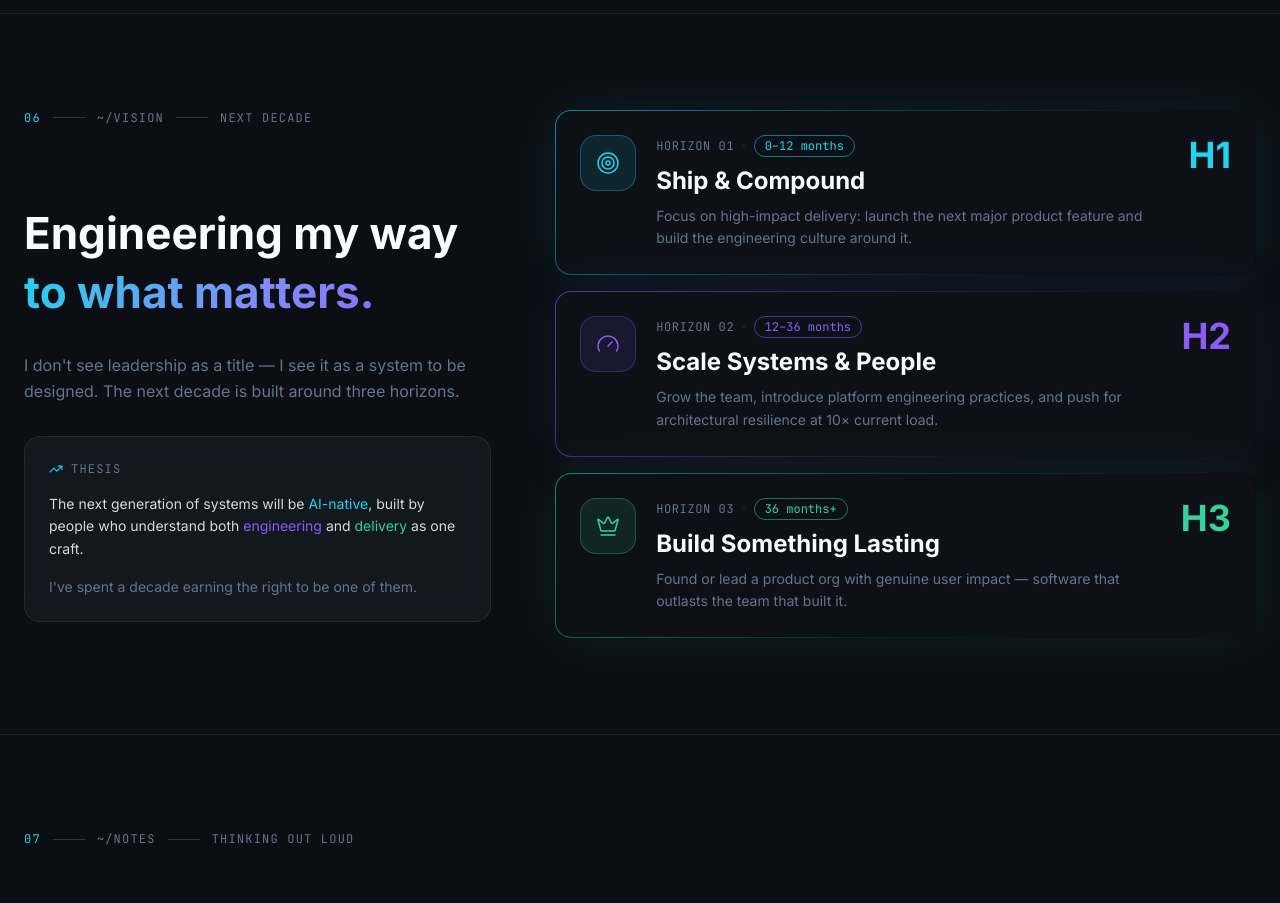
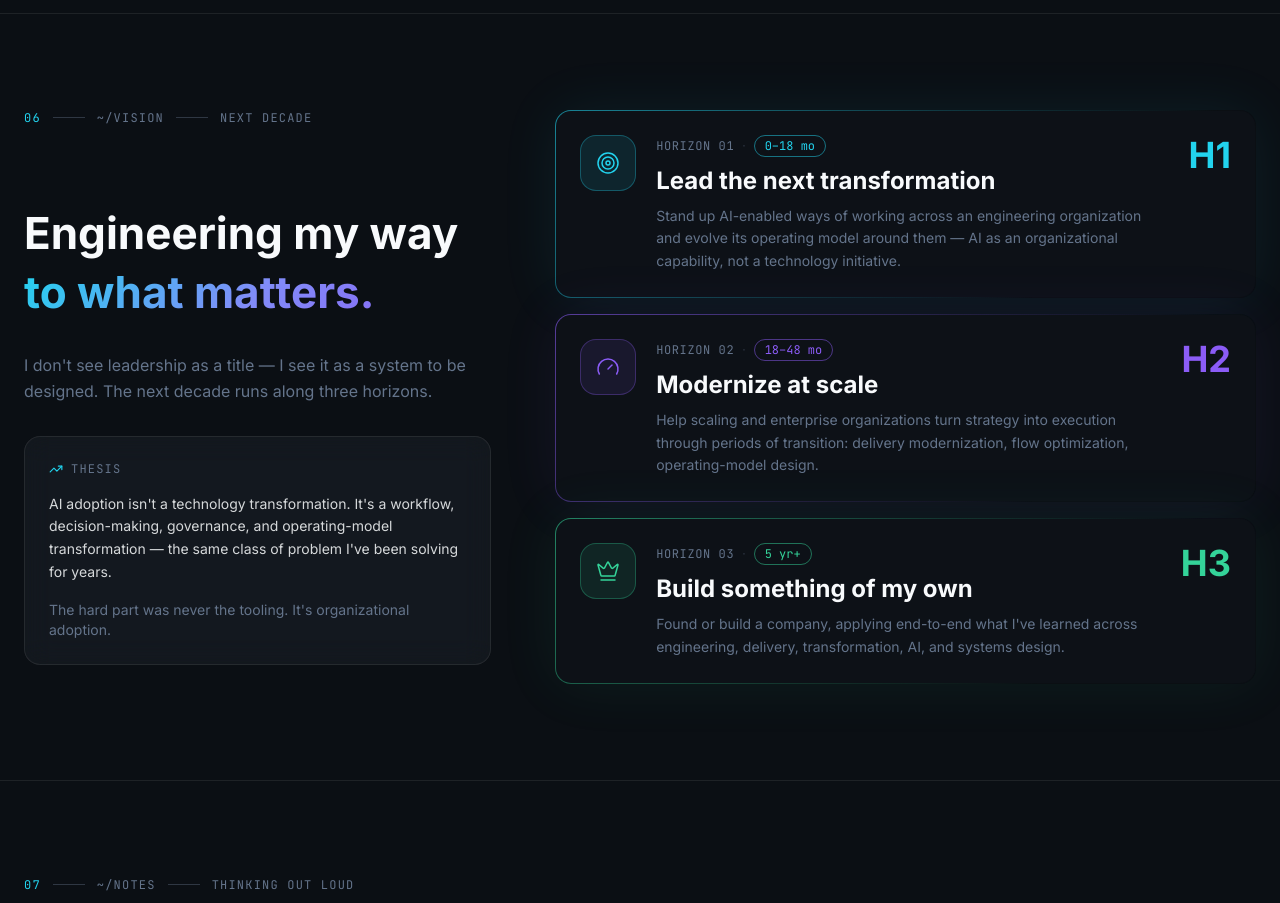
Before and after one commit to eamoe/digital-cv, a Next.js app: page /digital-cv/ in a window 1280 px wide. Shown: the part 7800-8703 px from the top of the page. Built offline with nearby package versions, Linux system fonts and the light colour scheme.

Commit message:
feat(vision): reframe horizons + thesis around AI operating-model transformation

```diff
--- a/src/components/portfolio/Vision.tsx
+++ b/src/components/portfolio/Vision.tsx
@@ -3,8 +3,10 @@
 import { motion } from 'framer-motion'
 import { Target, Gauge, Crown, TrendingUp, type LucideIcon } from 'lucide-react'
 import SectionLabel from './SectionLabel'
-import vision from '@/data/vision.json'
-import type { VisionItem, AccentColor } from '@/types'
+import visionData from '@/data/vision.json'
+import type { Vision as VisionData, AccentColor } from '@/types'
+
+const data = visionData as VisionData
 
 const ICON_MAP: Record<string, LucideIcon> = { Target, Gauge, Crown }
 
@@ -15,7 +17,7 @@ const ACCENT: Record<AccentColor, { text: string; border: string; bg: string; pi
 }
 
 export default function Vision() {
-  const items = vision as VisionItem[]
+  const items = data.horizons
 
   return (
     <section id="vision" className="py-24 px-6 border-t border-white/8">
@@ -33,16 +35,15 @@ export default function Vision() {
             <SectionLabel index="06" path="~/vision" kicker="next decade" />
             <div className="space-y-1">
               <h2 className="text-[2.75rem] font-bold leading-tight text-foreground">
-                Engineering my way
+                {data.headline_lead}
               </h2>
               <h2 className="text-[2.75rem] font-bold leading-tight text-gradient-cyan-violet">
-                to what matters.
+                {data.headline_rest}
               </h2>
             </div>
 
             <p className="text-muted text-base leading-relaxed">
-              I don&apos;t see leadership as a title — I see it as a system to be designed.
-              The next decade is built around three horizons.
+              {data.intro}
             </p>
 
             {/* Thesis box */}
@@ -52,13 +53,10 @@ export default function Vision() {
                 <span className="text-xs font-mono text-muted uppercase tracking-widest">Thesis</span>
               </div>
               <p className="text-foreground/85 text-sm leading-relaxed">
-                The next generation of systems will be{' '}
-                <span className="text-primary">AI-native</span>, built by people who understand both{' '}
-                <span className="text-accent">engineering</span> and{' '}
-                <span className="text-emerald">delivery</span> as one craft.
+                {data.thesis_lead}
               </p>
               <p className="text-muted text-sm">
-                I&apos;ve spent a decade earning the right to be one of them.
+                {data.thesis_rest}
               </p>
             </div>
           </motion.div>
--- a/src/data/vision.json
+++ b/src/data/vision.json
@@ -1,26 +1,33 @@
-[
+{
+  "headline_lead": "Engineering my way",
+  "headline_rest": "to what matters.",
+  "intro": "I don't see leadership as a title — I see it as a system to be designed. The next decade runs along three horizons.",
+  "thesis_lead": "AI adoption isn't a technology transformation. It's a workflow, decision-making, governance, and operating-model transformation — the same class of problem I've been solving for years.",
+  "thesis_rest": "The hard part was never the tooling. It's organizational adoption.",
+  "horizons": [
     {
       "horizon": "Horizon 01",
-    "timeRange": "0–12 months",
+      "timeRange": "0–18 mo",
       "icon": "Target",
-    "title": "Ship & Compound",
-    "description": "Focus on high-impact delivery: launch the next major product feature and build the engineering culture around it.",
+      "title": "Lead the next transformation",
+      "description": "Stand up AI-enabled ways of working across an engineering organization and evolve its operating model around them — AI as an organizational capability, not a technology initiative.",
       "accent": "cyan"
     },
     {
       "horizon": "Horizon 02",
-    "timeRange": "12–36 months",
+      "timeRange": "18–48 mo",
       "icon": "Gauge",
-    "title": "Scale Systems & People",
-    "description": "Grow the team, introduce platform engineering practices, and push for architectural resilience at 10× current load.",
+      "title": "Modernize at scale",
+      "description": "Help scaling and enterprise organizations turn strategy into execution through periods of transition: delivery modernization, flow optimization, operating-model design.",
       "accent": "violet"
     },
     {
       "horizon": "Horizon 03",
-    "timeRange": "36 months+",
+      "timeRange": "5 yr+",
       "icon": "Crown",
-    "title": "Build Something Lasting",
-    "description": "Found or lead a product org with genuine user impact — software that outlasts the team that built it.",
+      "title": "Build something of my own",
+      "description": "Found or build a company, applying end-to-end what I've learned across engineering, delivery, transformation, AI, and systems design.",
       "accent": "emerald"
     }
   ]
+}
```
Also changed, not shown: src/types.ts (+9 -0 lines). Lines whose indentation alone changed are shown as unchanged.
